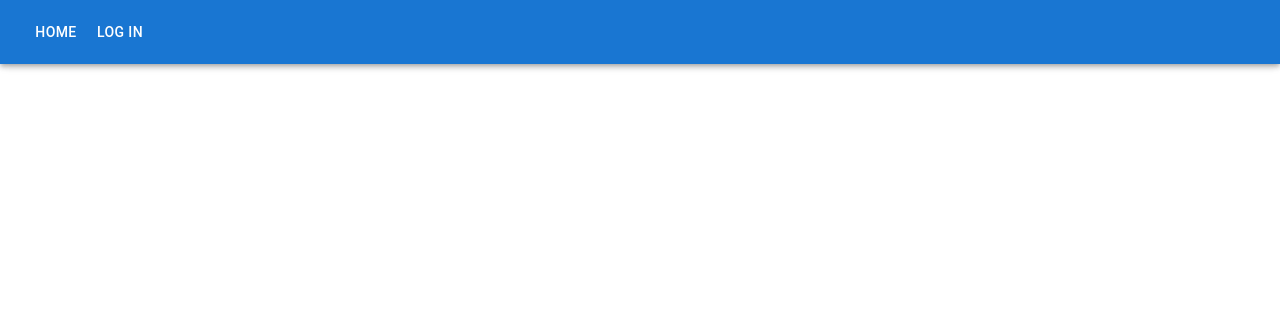
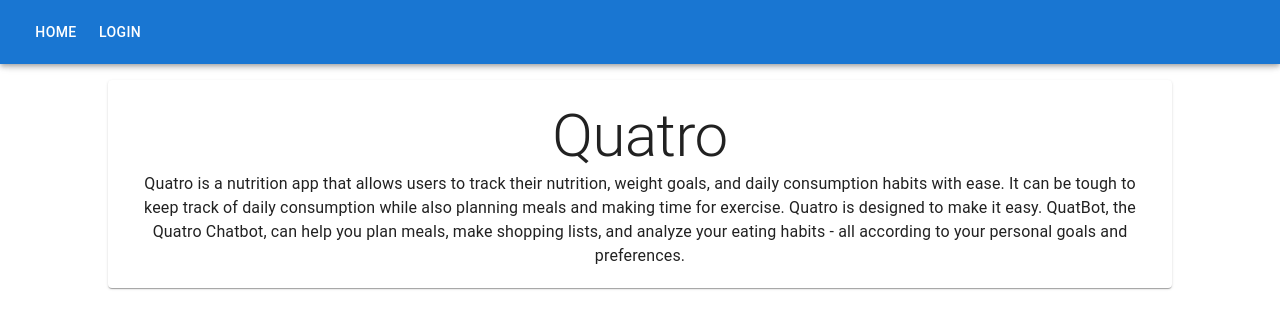
Before and after one commit to AustinfHunter/quatro-frontend, a React (Create React App) app: page / in a window 1280 px wide. Shown: the top 328 px of the page. Built offline with nearby package versions, Linux system fonts and the light colour scheme; no server answers.

Commit message:
add dashboard

```diff
--- a/package.json
+++ b/package.json
@@ -6,6 +6,7 @@
     "@emotion/react": "^11.13.3",
     "@emotion/styled": "^11.13.0",
     "@mui/material": "^6.1.3",
+    "@mui/x-charts": "^7.21.0",
     "@testing-library/jest-dom": "^5.17.0",
     "@testing-library/react": "^13.4.0",
     "@testing-library/user-event": "^13.5.0",
--- a/src/components/LandingPage.js
+++ b/src/components/LandingPage.js
@@ -1,29 +1,31 @@
-import {
-  Link,
-  Paper,
-  Typography,
-} from "@mui/material";
-import { Link as RouterLink} from "react-router-dom";
+import { Link, Paper, Typography } from "@mui/material";
+import { useContext } from "react";
+import { Link as RouterLink } from "react-router-dom";
+import { AuthenticationContext } from "../contexts/AuthenticationContext";
+import Dashboard from "./Dashboard";
 
 function LandingPage() {
+  const authenticated = useContext(AuthenticationContext);
+  if (authenticated) {
+    return <Dashboard />;
+  }
+
   return (
-        <Paper>
+    <Paper style={{ width: "80%", margin: "auto", padding: "20px" }}>
       <Typography variant="h2" textAlign={"center"}>
         Quatro
       </Typography>
       <Typography variant="body1" textAlign={"center"}>
-                Quatro is a nutrition app that allows users to track their nutrition, weight goals,
-                and daily consumption habits with ease. It can be tough to keep track of daily
-                consumption while also planning meals and making time for exercise. Quatro is designed to make it easy.
-                QuatBot, the Quatro Chatbot, can help you plan meals, make shopping lists, and analyze your eating
-                habits -
-                all according to your personal goals and preferences.
+        Quatro is a nutrition app that allows users to track their nutrition,
+        weight goals, and daily consumption habits with ease. It can be tough to
+        keep track of daily consumption while also planning meals and making
+        time for exercise. Quatro is designed to make it easy. QuatBot, the
+        Quatro Chatbot, can help you plan meals, make shopping lists, and
+        analyze your eating habits - all according to your personal goals and
+        preferences.
       </Typography>
-            <Link component={RouterLink} to={"/login/"}>
-                Log In
-            </Link>
     </Paper>
   );
 }
 
-export default LandingPage
+export default LandingPage;
--- a/src/components/NavBar.js
+++ b/src/components/NavBar.js
@@ -1,5 +1,33 @@
 import { AppBar, Box, Button, Toolbar } from "@mui/material";
+import { useContext } from "react";
 import { Link } from "react-router-dom";
+import {
+  AuthenticationContext,
+  AuthenticationDispatchContext,
+} from "../contexts/AuthenticationContext";
+
+const LoginLogoutButton = () => {
+  const authenticated = useContext(AuthenticationContext);
+  const dispatch = useContext(AuthenticationDispatchContext);
+  if (authenticated) {
+    return (
+      <Button
+        color={"inherit"}
+        variant="text"
+        component={Link}
+        to={"/"}
+        onClick={() => dispatch({ type: "logout" })}
+      >
+        Logout
+      </Button>
+    );
+  }
+  return (
+    <Button color={"inherit"} variant="text" component={Link} to={"login/"}>
+      Login
+    </Button>
+  );
+};
 
 const NavBar = () => {
   return (
@@ -9,14 +37,7 @@ const NavBar = () => {
           <Button color={"inherit"} variant="text" component={Link} to={"/"}>
             Home
           </Button>
-          <Button
-            color={"inherit"}
-            variant="text"
-            component={Link}
-            to={"login/"}
-          >
-            Log In
-          </Button>
+          <LoginLogoutButton />
         </Toolbar>
       </AppBar>
     </Box>
--- a/src/contexts/AuthenticationContext.js
+++ b/src/contexts/AuthenticationContext.js
@@ -11,7 +11,7 @@ export const AuthenticationReducer = (authenticated, action) => {
       authenticated = true;
       break;
     case "logout":
-      localStorage.removeItem("quatro-token", action.token);
+      localStorage.removeItem("quatro-token");
       authenticated = false;
       break;
     case "check-auth":
--- a/src/index.js
+++ b/src/index.js
@@ -6,6 +6,8 @@ import reportWebVitals from "./reportWebVitals";
 import { createBrowserRouter, RouterProvider } from "react-router-dom";
 import LoginForm from "./components/LoginForm";
 import SignupForm from "./components/SignupForm";
+import LandingPage from "./components/LandingPage";
+import Logout from "./components/Logout";
 
 const router = createBrowserRouter([
   {
@@ -13,12 +15,20 @@ const router = createBrowserRouter([
     element: <App />,
     children: [
       {
+        index: true,
+        element: <LandingPage />,
+      },
+      {
         path: "login/",
         element: <LoginForm />,
       },
       {
         path: "signup/",
         element: <SignupForm />,
+      },
+      {
+        path: "logout/",
+        element: <Logout />,
       },
     ],
   },
--- a/src/services/userService.js
+++ b/src/services/userService.js
@@ -16,3 +16,13 @@ export const handleSignup = (email, password, confPassword, fname, lname) =>
     password: password,
     confirm_password: confPassword,
   });
+
+export const getUserDashboard = () =>
+  axios.get(`${API_URL}/journal/dashboard/`, {
+    headers: { Authorization: `Token ${localStorage.getItem("quatro-token")}` },
+  });
+
+export const getFoods = (fdc_ids) =>
+  axios.get(`${API_URL}/foods/${fdc_ids}}`, {
+    headers: { Authorization: `Token ${localStorage.getItem("quatro-token")}` },
+  });
```
Also changed, not shown: src/App.js (+7 -6 lines), 1 other file (tests, documents, lock files or other folders). Lines whose indentation alone changed are shown as unchanged.
